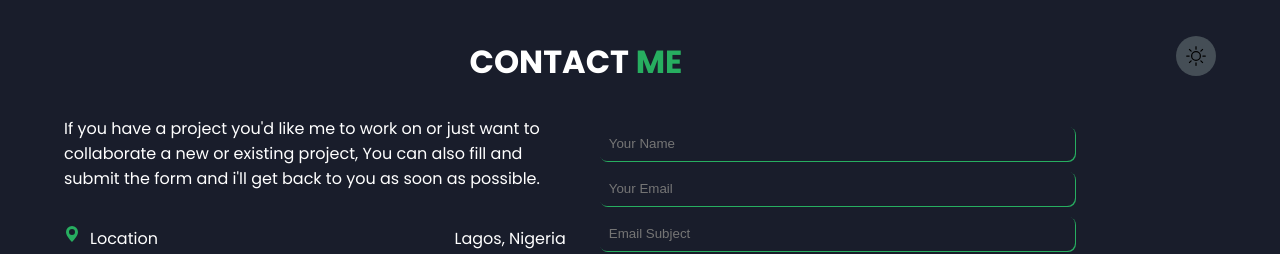
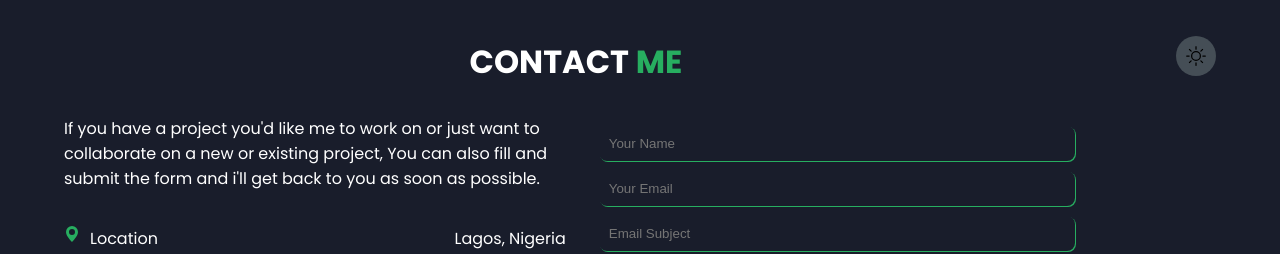
Before and after one commit to ObodoakorDavid/PortfolioMain, a React (Create React App) app: page /contactme in a window 1280 px wide. Shown: the top 254 px of the page. Built offline with nearby package versions, Linux system fonts and the light colour scheme.

Commit message:
edited some texts

```diff
--- a/src/Components/Contact/Contact.js
+++ b/src/Components/Contact/Contact.js
@@ -14,8 +14,8 @@ const Contact = () => {
         <div className="leftside">
           <p>
             If you have a project you'd like me to work on or just want to
-            collaborate a new or existing project, You can also fill and submit
-            the form and i'll get back to you as soon as possible.
+            collaborate on a new or existing project, You can also fill and
+            submit the form and i'll get back to you as soon as possible.
           </p>
           <div>
             <div className="contact-info-items">
@@ -98,7 +98,7 @@ const Contact = () => {
         <a href="https://twitter.com/UnseenDavid">
           <BsTwitter className="socials" />
         </a>
-        <a href="#">
+        <a href="https://linkedin.com/in/david-obodoakor-369b1b235">
           <BsLinkedin className="socials" />
         </a>
       </div>
--- a/src/Components/Main/Main.js
+++ b/src/Components/Main/Main.js
@@ -10,7 +10,7 @@ const Main = () => {
       <div className="inner-main">
         <div>
           <h1>
-            Hi, i'm <span>David Obodoakor. </span>A Web Developer
+            Hi, I'm <span>David Obodoakor. </span>A Web Developer
           </h1>
           {/* <p>
             Lorem ipsum dolor sit amet consectetur adipisicing elit. In debitis
```
